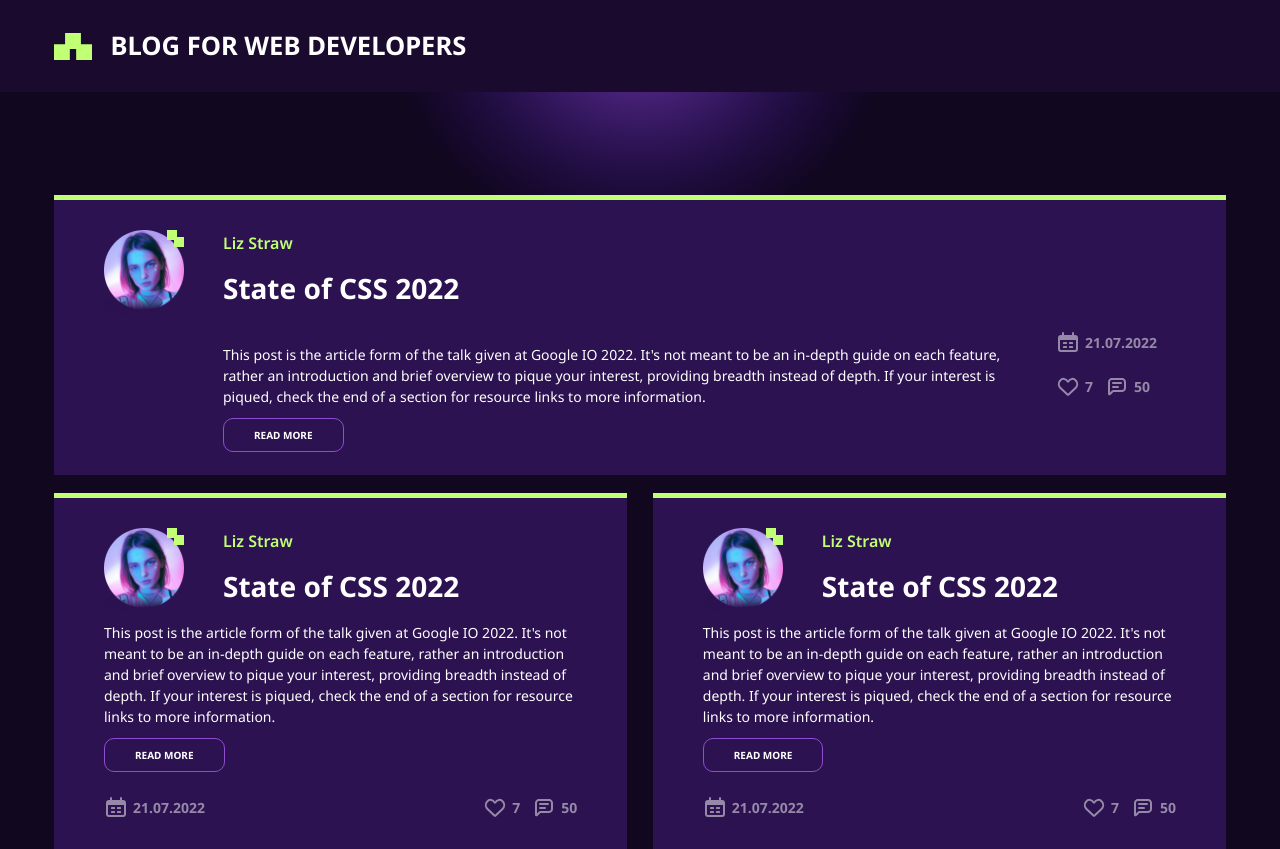
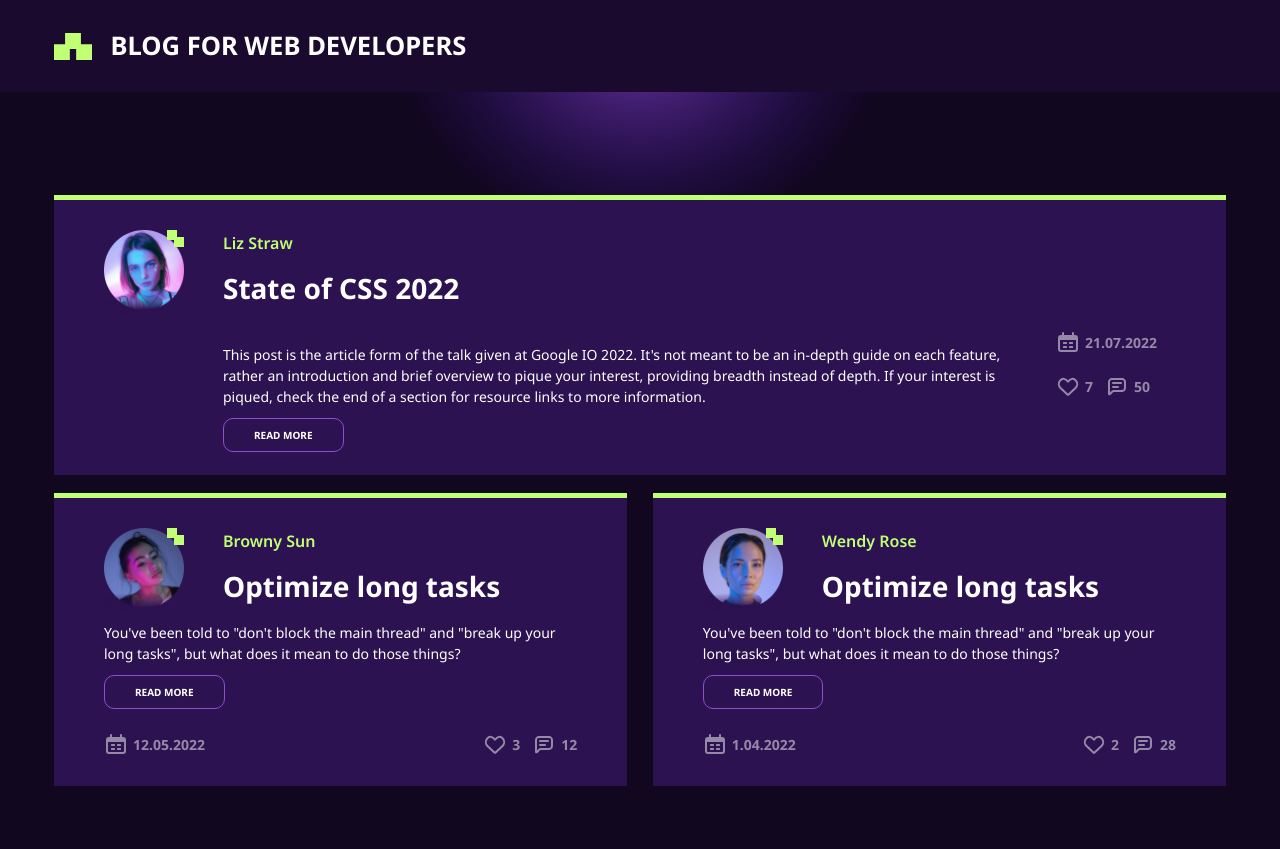
Before and after one commit to RRACCOON/container_features, a plain HTML site: page index.html in a window 1280 px wide. After the commit the page ends 800 px from the top, so only its background shows below. Drawn offline with nearby package versions, Linux system fonts and the light colour scheme.

Commit message:
Corrected the content of the last two articles

```diff
--- a/index.html
+++ b/index.html
@@ -68,33 +68,29 @@
                     <picture class="avatar__picture">
                       <img
                         class="avatar__img"
-                        src="images/liz.png"
-                        alt="Liz Straw"
+                        src="images/browny.png"
+                        alt="Browny Sun"
                       />
                     </picture>
                   </a>
                 </figure>
-                <a href="#" class="article-post__author">Liz Straw</a>
+                <a href="#" class="article-post__author">Browny Sun</a>
                 <h2 class="article-post__title">
-                  <a class="article-post__link" href="#">State of CSS 2022</a>
+                  <a class="article-post__link" href="#">Optimize long tasks</a>
                 </h2>
               </header>
               <div class="article-post__content">
                 <p class="article-post__text">
-                  This post is the article form of the talk given at Google IO
-                  2022. It's not meant to be an in-depth guide on each feature,
-                  rather an introduction and brief overview to pique your
-                  interest, providing breadth instead of depth. If your interest
-                  is piqued, check the end of a section for resource links to
-                  more information.
+                  You've been told to "don't block the main thread" and "break
+                  up your long tasks", but what does it mean to do those things?
                 </p>
                 <a href="#" class="article-post__btn">Read more</a>
               </div>
               <footer class="article-post__footer">
-                <span class="article-post__date">21.07.2022</span>
+                <span class="article-post__date">12.05.2022</span>
                 <div class="article-post__info">
-                  <span class="article-post__like">7</span>
-                  <span class="article-post__comments">50</span>
+                  <span class="article-post__like">3</span>
+                  <span class="article-post__comments">12</span>
                 </div>
               </footer>
             </article>
@@ -107,33 +103,29 @@
                     <picture class="avatar__picture">
                       <img
                         class="avatar__img"
-                       src="images/liz.png"
-                       alt="Liz Straw"
+                        src="images/wendy.png"
+                        alt="Wendy Rose"
                       />
                     </picture>
                   </a>
                 </figure>
-               <a href="#" class="article-post__author">Liz Straw</a>
+                <a href="#" class="article-post__author">Wendy Rose</a>
                 <h2 class="article-post__title">
-                 <a class="article-post__link" href="#">State of CSS 2022</a>
+                  <a class="article-post__link" href="#">Optimize long tasks</a>
                 </h2>
               </header>
               <div class="article-post__content">
                 <p class="article-post__text">
-                 This post is the article form of the talk given at Google IO
-                 2022. It's not meant to be an in-depth guide on each feature,
-                 rather an introduction and brief overview to pique your
-                 interest, providing breadth instead of depth. If your interest
-                 is piqued, check the end of a section for resource links to more
-                 information.
+                  You've been told to "don't block the main thread" and "break
+                  up your long tasks", but what does it mean to do those things?
                 </p>
                 <a href="#" class="article-post__btn">Read more</a>
               </div>
               <footer class="article-post__footer">
-               <span class="article-post__date">21.07.2022</span>
+                <span class="article-post__date">1.04.2022</span>
                 <div class="article-post__info">
-                 <span class="article-post__like">7</span>
-                 <span class="article-post__comments">50</span>
+                  <span class="article-post__like">2</span>
+                  <span class="article-post__comments">28</span>
                 </div>
               </footer>
             </article>
```
Lines whose indentation alone changed are shown as unchanged.
